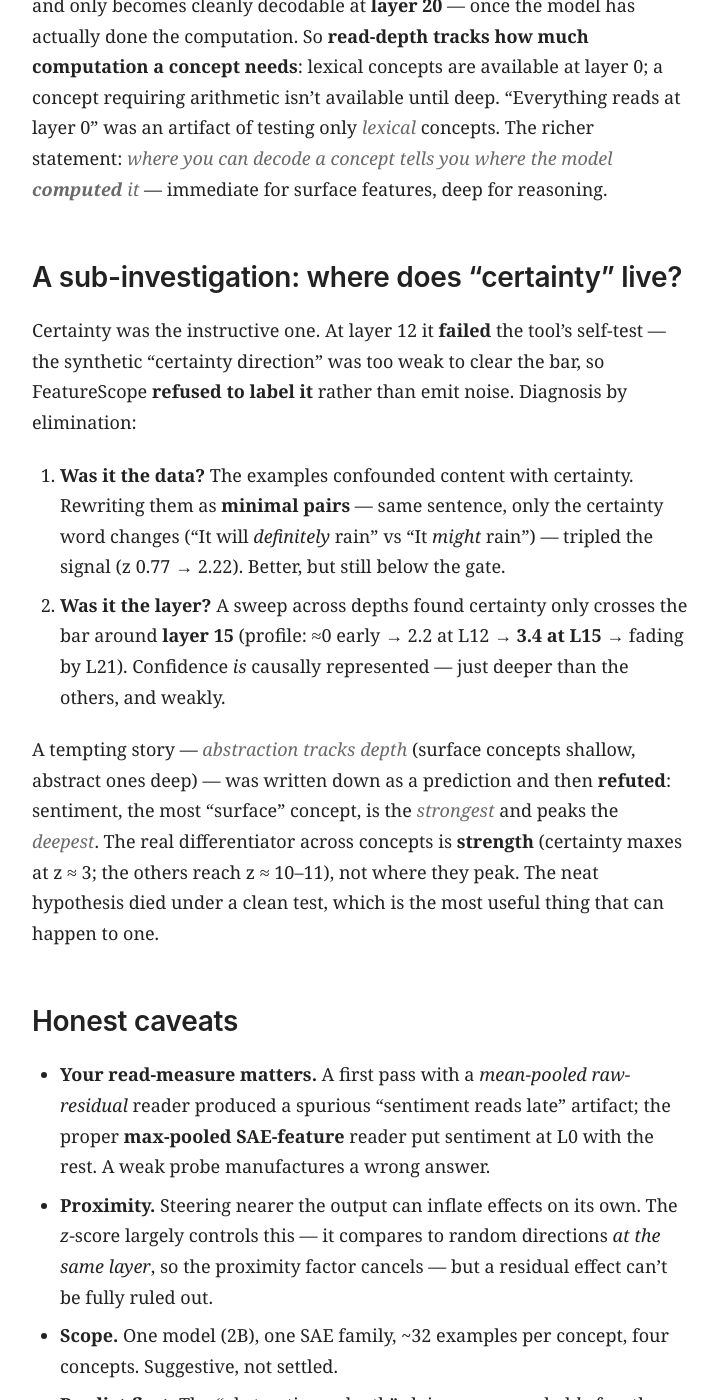
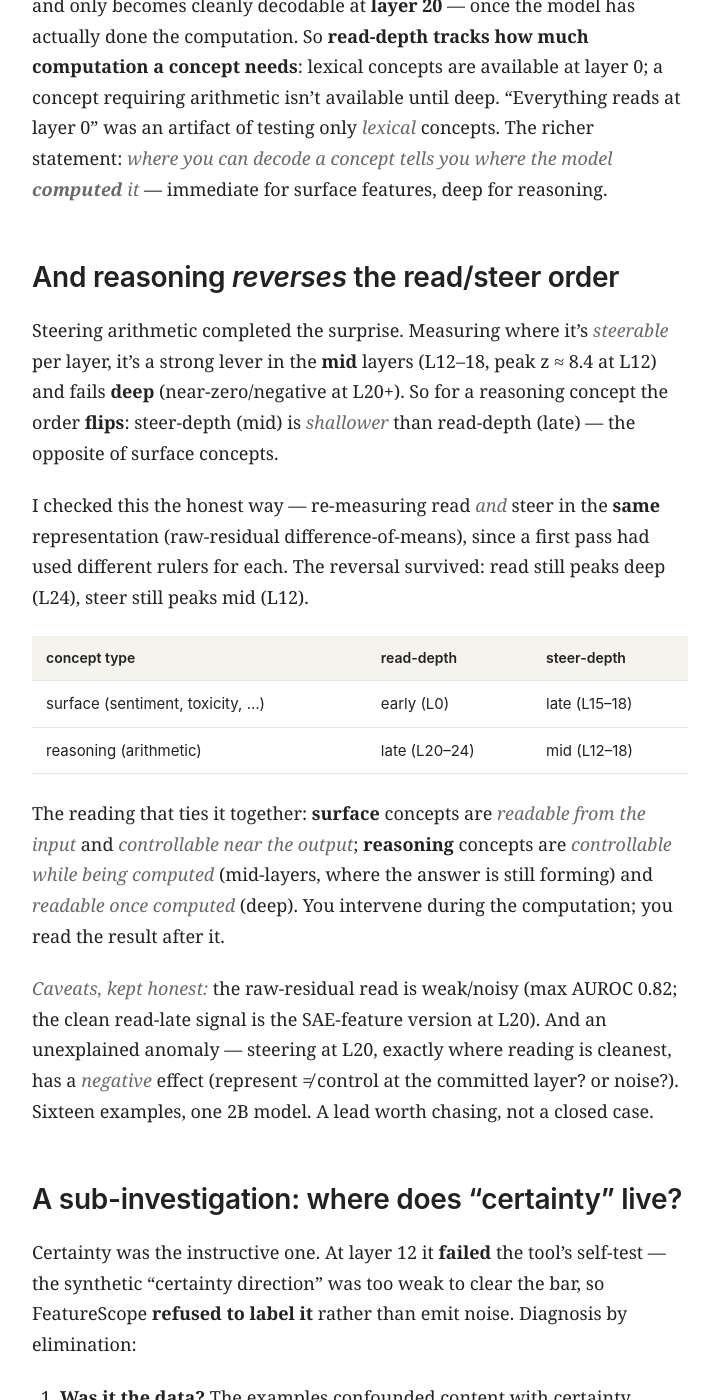
Before and after one commit to OE-GOD/OE-GOD.github.io, a Jekyll site: the page built from _posts/2026-06-30-read-early-steer-late.md, in a window 1280 px wide and 1400 px high, scrolled down 2877 px. Shown: the whole window, without its empty margins (280-999 px from the left). Built offline with Jekyll 4.4.1, drawn with Linux system fonts in a browser that asks for light colours.

Commit message:
post: reasoning reverses the read/steer order (steer-mid, read-late), apples-to-apples

```diff
--- a/_posts/2026-06-30-read-early-steer-late.md
+++ b/_posts/2026-06-30-read-early-steer-late.md
@@ -51,6 +51,21 @@ The four concepts above read at layer 0 because they're **lexical** — the sign
 
 Arithmetic hovers near chance (~0.7) through the early and middle layers and only becomes cleanly decodable at **layer 20** — once the model has actually done the computation. So **read-depth tracks how much computation a concept needs**: lexical concepts are available at layer 0; a concept requiring arithmetic isn't available until deep. "Everything reads at layer 0" was an artifact of testing only *lexical* concepts. The richer statement: *where you can decode a concept tells you where the model **computed** it* — immediate for surface features, deep for reasoning.
 
+## And reasoning *reverses* the read/steer order
+
+Steering arithmetic completed the surprise. Measuring where it's *steerable* per layer, it's a strong lever in the **mid** layers (L12–18, peak z ≈ 8.4 at L12) and fails **deep** (near-zero/negative at L20+). So for a reasoning concept the order **flips**: steer-depth (mid) is *shallower* than read-depth (late) — the opposite of surface concepts.
+
+I checked this the honest way — re-measuring read *and* steer in the **same** representation (raw-residual difference-of-means), since a first pass had used different rulers for each. The reversal survived: read still peaks deep (L24), steer still peaks mid (L12).
+
+| concept type | read-depth | steer-depth |
+|---|---|---|
+| surface (sentiment, toxicity, …) | early (L0) | late (L15–18) |
+| reasoning (arithmetic) | late (L20–24) | mid (L12–18) |
+
+The reading that ties it together: **surface** concepts are *readable from the input* and *controllable near the output*; **reasoning** concepts are *controllable while being computed* (mid-layers, where the answer is still forming) and *readable once computed* (deep). You intervene during the computation; you read the result after it.
+
+*Caveats, kept honest:* the raw-residual read is weak/noisy (max AUROC 0.82; the clean read-late signal is the SAE-feature version at L20). And an unexplained anomaly — steering at L20, exactly where reading is cleanest, has a *negative* effect (represent ≠ control at the committed layer? or noise?). Sixteen examples, one 2B model. A lead worth chasing, not a closed case.
+
 ## A sub-investigation: where does "certainty" live?
 
 Certainty was the instructive one. At layer 12 it **failed** the tool's self-test — the synthetic "certainty direction" was too weak to clear the bar, so FeatureScope **refused to label it** rather than emit noise. Diagnosis by elimination:
```
